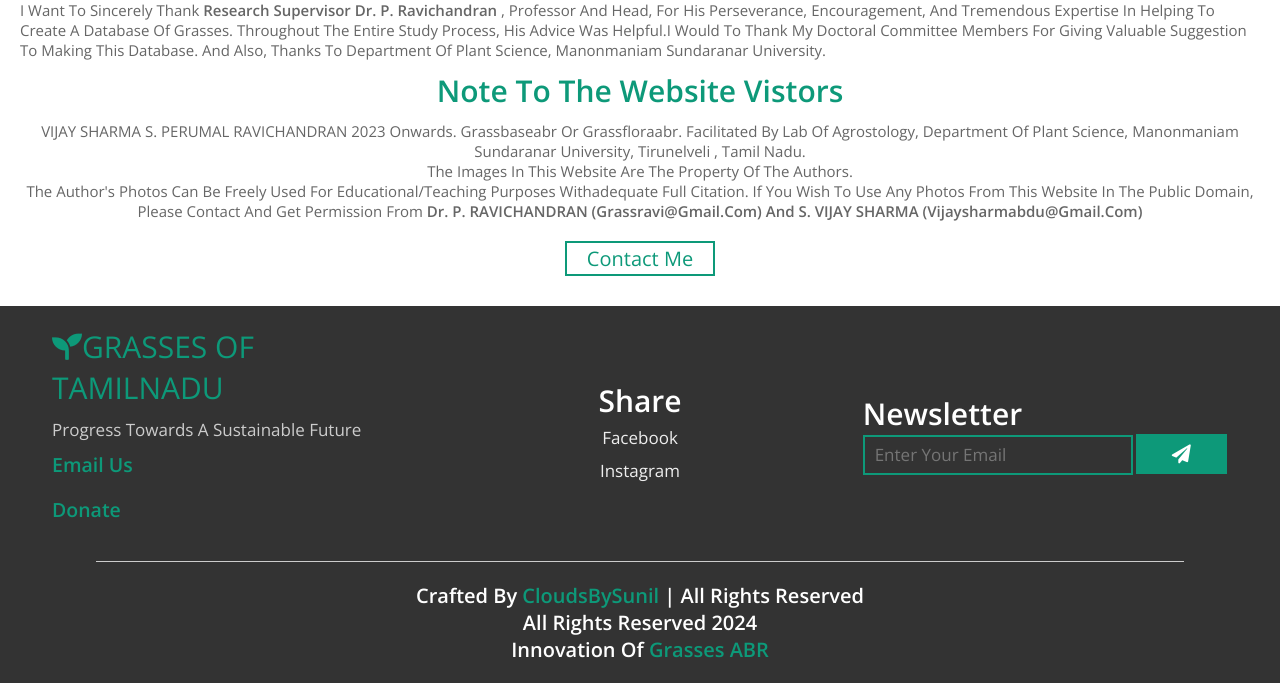
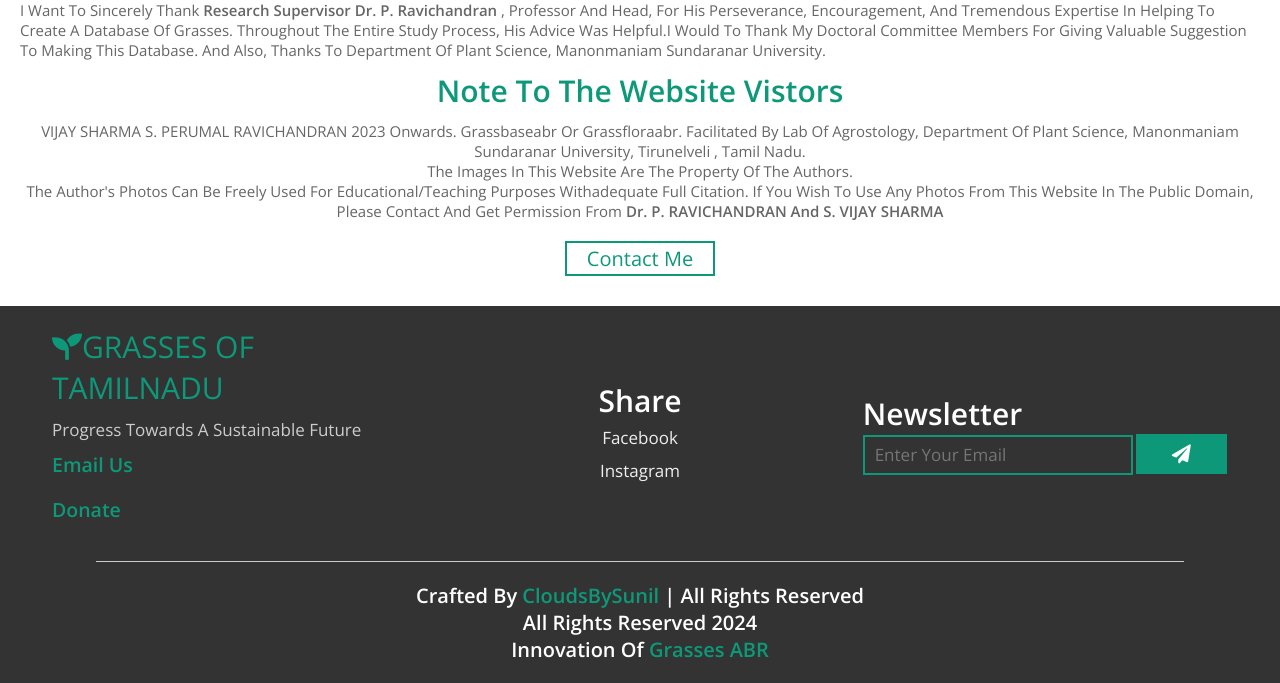
Before and after one commit to DSunilDev/Environmental, a Node server app: page /Credits in a window 1280 px wide. Shown: the part 220-903 px from the top of the page. Run offline with Node 20, Linux system fonts and the light colour scheme; some libraries are stand-ins or nearby versions.

Commit message:
Email mistake

```diff
--- a/views/credits.ejs
+++ b/views/credits.ejs
@@ -23,7 +23,7 @@
 
 The images in this website are the property of the authors.
 <br>
-The author's photos can be freely used for educational/teaching purposes withadequate full citation. If you wish to use any photos from this website in the public domain, please contact and get permission  from  <b> Dr. P. RAVICHANDRAN (grassravi@gmail.com) and S. VIJAY SHARMA (vijaysharmabdu@gmail.com) </b>
+The author's photos can be freely used for educational/teaching purposes withadequate full citation. If you wish to use any photos from this website in the public domain, please contact and get permission  from  <b> Dr. P. RAVICHANDRAN and S. VIJAY SHARMA </b>
 
         </p>
         <a href="mailto:vijaysharmabdu@gmail.com"><button class="btn">Contact me</button></a>
```
